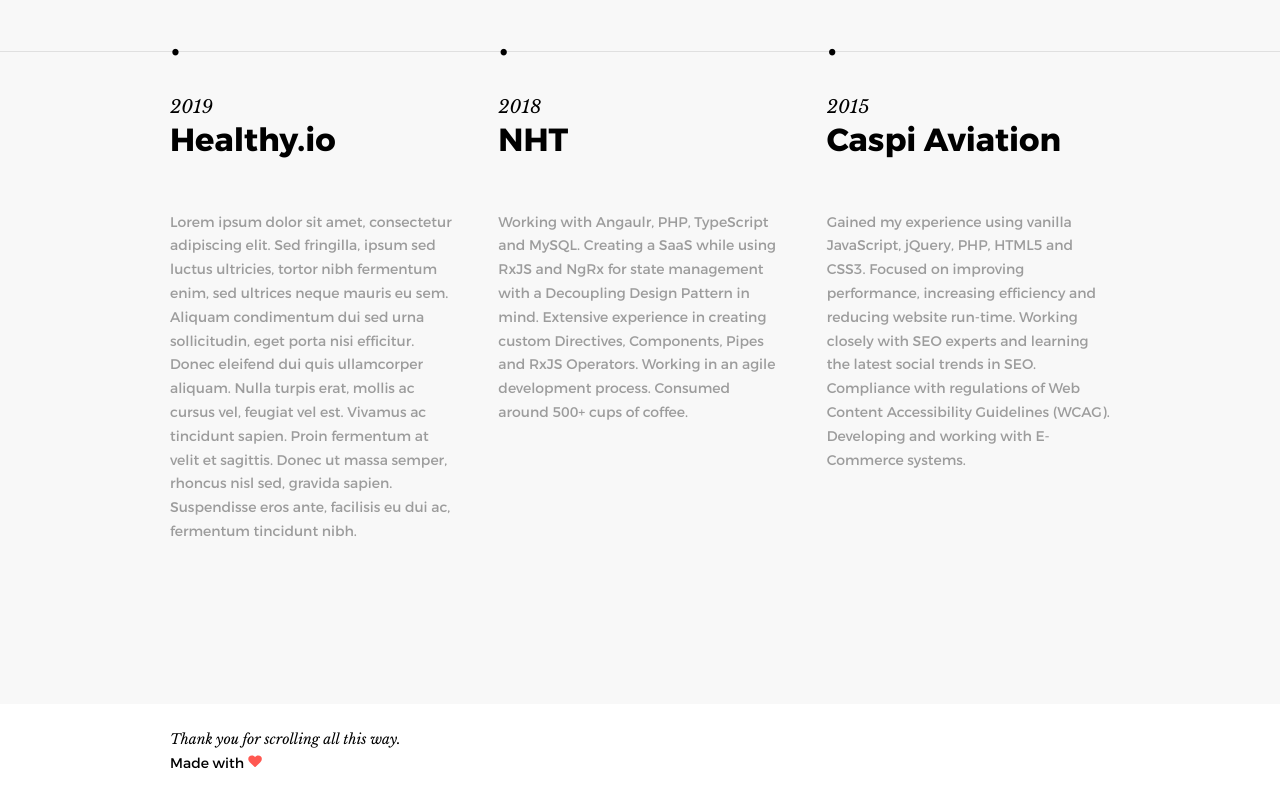
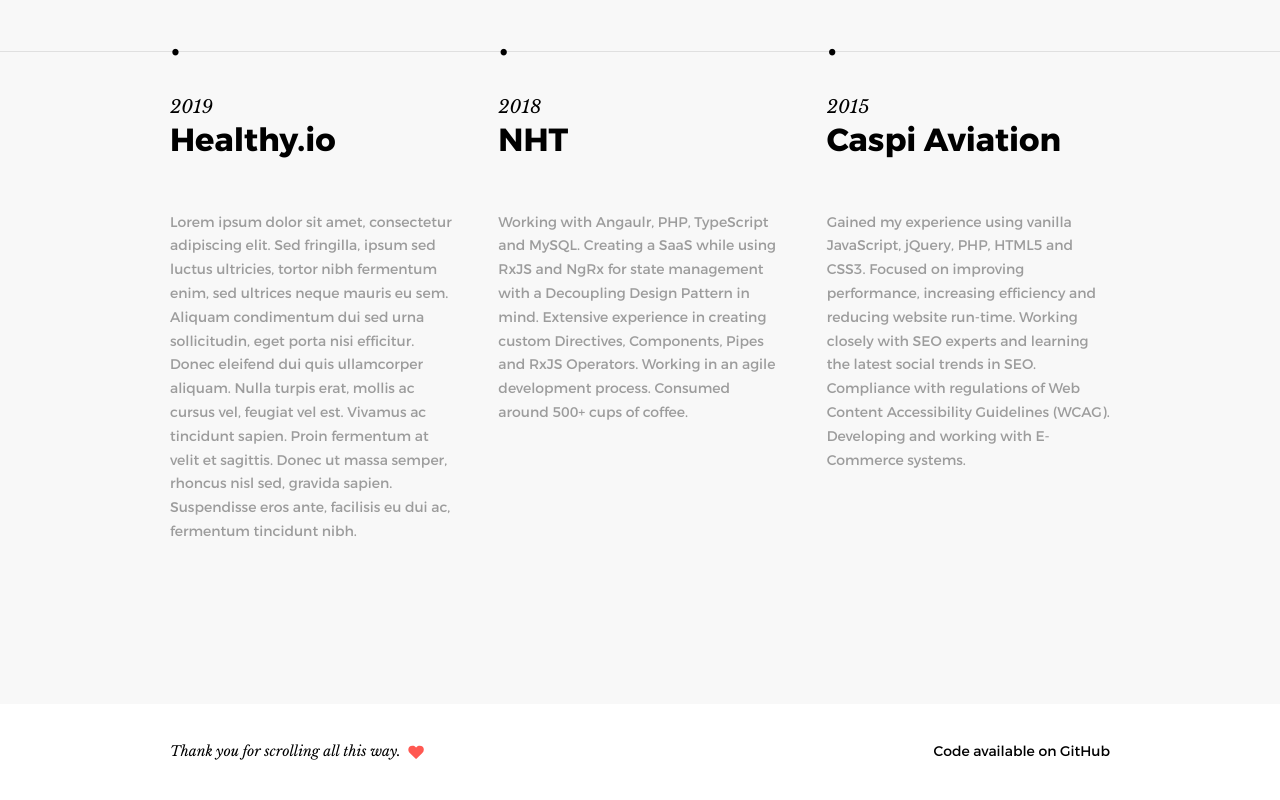
Before and after one commit to oriyan-ovadia/homepage, a Next.js app: page / in a window 1280 px wide. Shown: the part 3645-4445 px from the top of the page. Built offline with nearby package versions, Linux system fonts and the light colour scheme.

Commit message:
Adjustments

```diff
--- /dev/null
+++ b/components/shared/Anchor/Anchor.js
@@ -0,0 +1,7 @@
+export default function Anchor({ children, href }) {
+  return (
+    <a href={href} rel="noopener" target="_blank">
+      {children}
+    </a>
+  );
+}
--- a/components/shared/Footer/Footer.js
+++ b/components/shared/Footer/Footer.js
@@ -1,30 +1,56 @@
 import { css } from '@emotion/react';
 import Container from '../Container/Container';
-import HeartIcon from 'components/shared/icons/HeartIcon';
 import Text from '../Text/Text';
-import { colors } from 'styles/utils';
+import { colors, viewport } from 'styles/utils';
+import Anchor from '../Anchor/Anchor';
+import HeartIcon from '../icons/HeartIcon';
 
 const footerCss = css`
   background-color: white;
-  height: 12vh;
+  min-height: 12vh;
+  display: flex;
+  align-items: center;
+  padding-top: 20px;
+  padding-bottom: 20px;
+`;
+
+const containerCss = css`
+  ${viewport.smallOnly} {
+    display: grid;
+    grid-row-gap: 7px;
+  }
+
+  ${viewport.smallUp} {
+    display: flex;
+    justify-content: space-between;
+    align-items: center;
+  }
+`;
+
+const thankYouCss = css`
   display: flex;
   align-items: center;
 `;
 
 const heartCss = css`
-  width: 1.4rem;
+  width: 1.6rem;
   color: ${colors.red};
+  margin-left: 0.5em;
 `;
 
 export default function Footer() {
   return (
     <footer css={footerCss}>
-      <Container>
-        <Text size="xs" fontType="serif">
-          Thank you for scrolling all this way.
-        </Text>
+      <Container css={containerCss}>
+        <div>
+          <Text css={thankYouCss} fontType="serif" size="xs">
+            <span>Thank you for scrolling all this way.</span>{' '}
+            <HeartIcon css={heartCss} />
+          </Text>
+        </div>
         <Text size="xs">
-          Made with <HeartIcon css={heartCss} />
+          Code available on{' '}
+          <Anchor href="https://github.com/OriyanJ/homepage">GitHub</Anchor>
         </Text>
       </Container>
     </footer>
```
